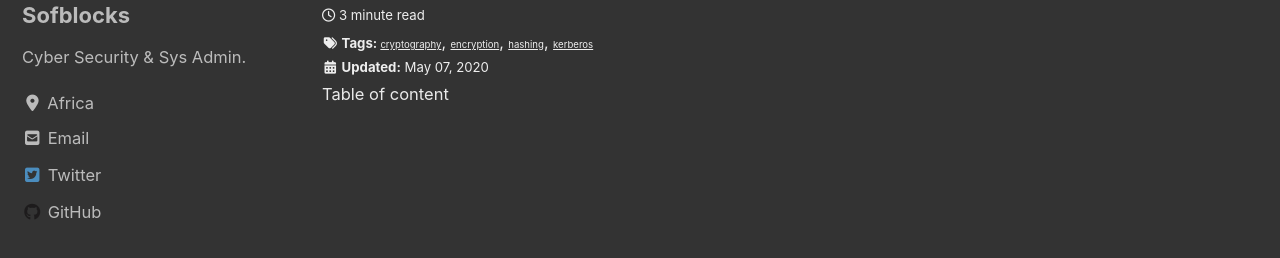
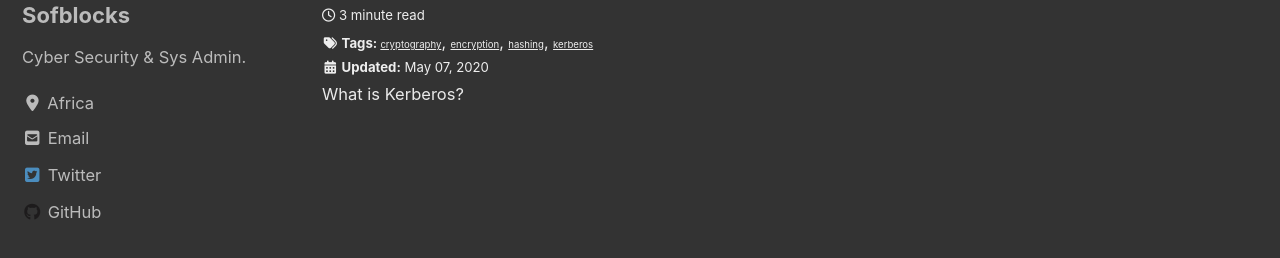
Before and after one commit to sofblocks/sofblocks.github.io, a Jekyll site: the page built from index.html, in a window 1280 px wide and 900 px high. Shown: the part 229-487 px from the top of the window. Built offline with Jekyll 4.4.1, drawn with Linux system fonts in a browser that asks for light colours; cached includes are drawn as plain includes; nearby versions of some CDN libraries; the list of posts is cut into pages by our own code.

Commit message:
Update 2020-05-07-cryptography.md

```diff
--- a/_posts/2020-05-07-cryptography.md
+++ b/_posts/2020-05-07-cryptography.md
@@ -10,7 +10,6 @@ tags:
 comments: true
 published: true
 ---
-{% include toc title="Table of content" %}
 
 ## What is Kerberos?
 
```
